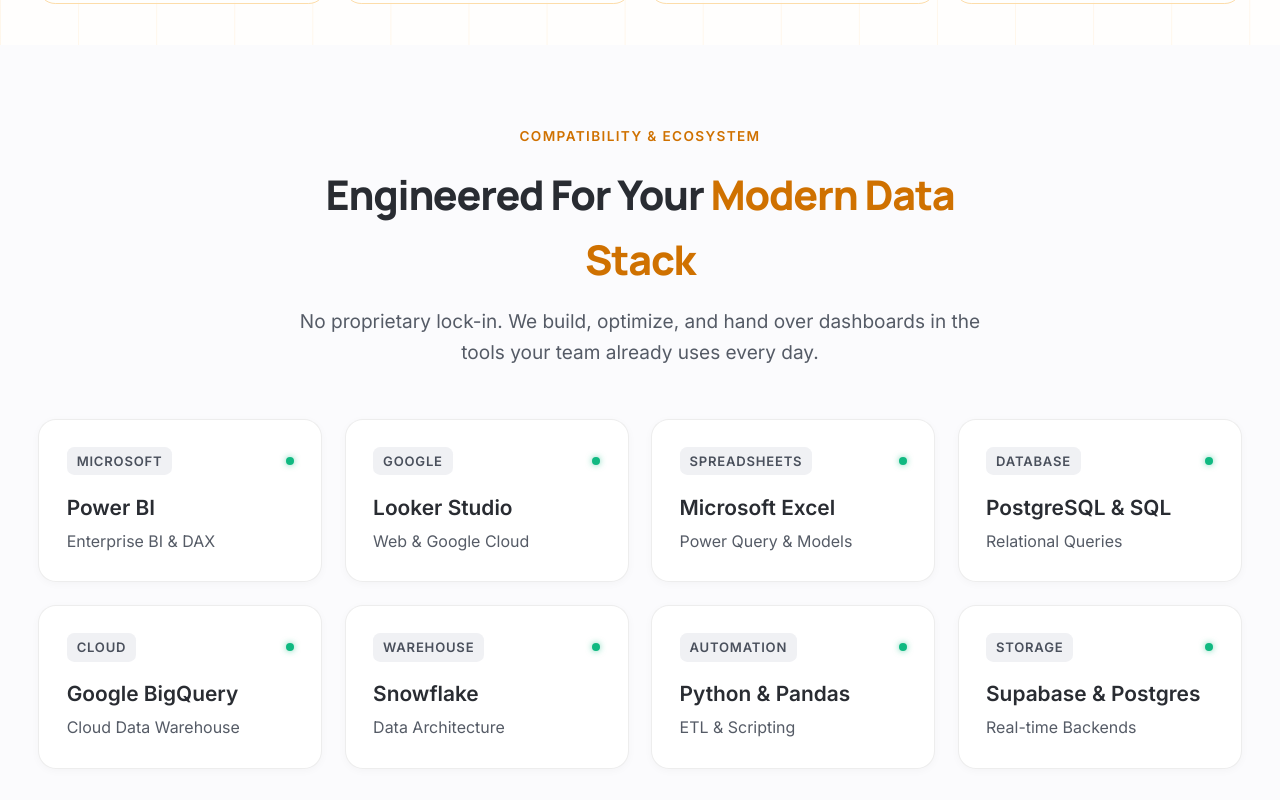
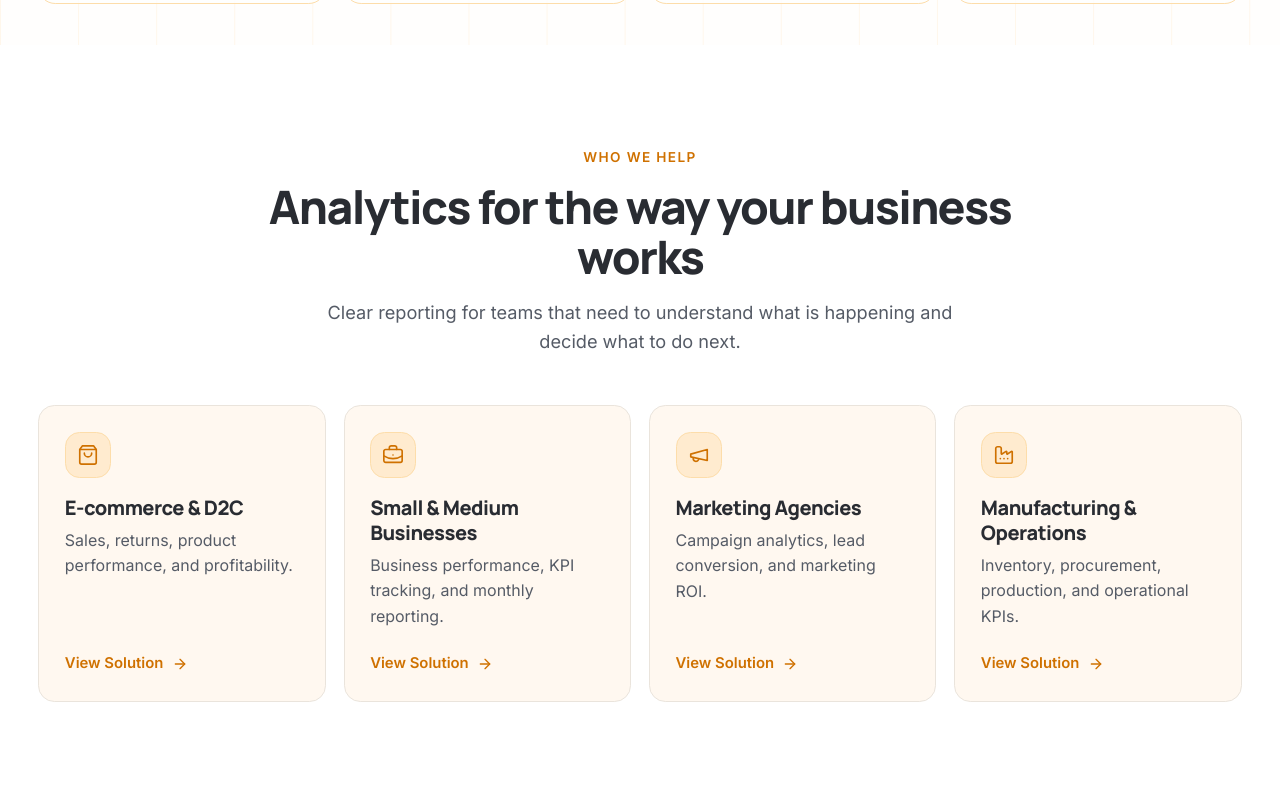
Before and after one commit to sambhavhere17/statpulse, a Next.js app: page / in a window 1280 px wide. Shown: the part 940-1740 px from the top of the page. Built offline with nearby package versions, Linux system fonts and the light colour scheme; no server answers.

Commit message:
Remove compatibility and ecosystem tech stack section

```diff
--- a/src/app/globals.css
+++ b/src/app/globals.css
@@ -3362,99 +3362,6 @@ svg {
   color: var(--orange);
 }
 
-/* Tech Stack Compatibility Strip */
-.tech-stack-section {
-  padding-block: 4.5rem;
-  background: #fbfbfd;
-  border-bottom: 1px solid var(--line-gray);
-}
-
-.tech-stack-intro {
-  text-align: center;
-  max-width: 720px;
-  margin-inline: auto;
-  margin-bottom: 2.8rem;
-}
-
-.tech-stack-heading {
-  font-family: var(--font-manrope), sans-serif;
-  font-size: clamp(1.8rem, 3.2vw, 2.5rem);
-  font-weight: 800;
-  letter-spacing: -0.03em;
-  margin-block: 0.5rem 0.8rem;
-  color: var(--charcoal);
-}
-
-.tech-stack-heading span {
-  color: var(--orange-dark);
-}
-
-.tech-stack-subhead {
-  color: var(--body-gray);
-  font-size: 1.05rem;
-  line-height: 1.6;
-}
-
-.tech-stack-grid {
-  display: grid;
-  grid-template-columns: repeat(auto-fill, minmax(240px, 1fr));
-  gap: 1.25rem;
-}
-
-.tech-stack-card {
-  padding: 1.5rem;
-  border-radius: 1rem;
-  background: var(--white);
-  border: 1px solid rgba(0, 0, 0, 0.07);
-  box-shadow: 0 2px 8px rgba(0, 0, 0, 0.03);
-  transition: transform 0.2s ease, box-shadow 0.2s ease, border-color 0.2s ease;
-}
-
-.tech-stack-card:hover {
-  transform: translateY(-3px);
-  box-shadow: 0 10px 24px rgba(0, 0, 0, 0.07);
-  border-color: rgba(255, 149, 0, 0.4);
-}
-
-.tech-stack-top {
-  display: flex;
-  align-items: center;
-  justify-content: space-between;
-  margin-bottom: 0.85rem;
-}
-
-.tech-badge {
-  font-size: 0.72rem;
-  font-weight: 700;
-  text-transform: uppercase;
-  letter-spacing: 0.06em;
-  padding: 0.2rem 0.55rem;
-  border-radius: 0.4rem;
-  background: #f0f1f4;
-  color: #4a505c;
-}
-
-.tech-status-dot {
-  width: 8px;
-  height: 8px;
-  border-radius: 9999px;
-  background: #10b981;
-  box-shadow: 0 0 6px rgba(16, 185, 129, 0.6);
-}
-
-.tech-stack-card h3 {
-  font-size: 1.15rem;
-  font-weight: 700;
-  margin-bottom: 0.25rem;
-  color: var(--charcoal);
-}
-
-.tech-stack-card p {
-  font-size: 0.88rem;
-  color: var(--body-gray);
-  margin: 0;
-}
-
 /* Interactive ROI Calculator */
 .roi-calculator-card {
   background: var(--white);
--- a/src/components/marketing/home-page.tsx
+++ b/src/components/marketing/home-page.tsx
@@ -21,7 +21,6 @@ import { SectionHeader } from "@/components/ui/section-header";
 import { siteConfig, pricingFootnote } from "@/config/site";
 import { industries } from "@/content/industries";
 import { projects } from "@/content/projects";
-import { TechStackStrip } from "@/components/marketing/tech-stack-strip";
 import { RoiCalculator } from "@/components/marketing/roi-calculator";
 
 const features = [
@@ -129,8 +128,6 @@ export function HomePage() {
           ))}
         </div>
       </section>
-
-      <TechStackStrip />
 
       <section className="section section-white" id="industries">
         <div className="container-site">
--- a/src/components/marketing/tech-stack-strip.tsx
+++ /dev/null
@@ -1,84 +0,0 @@
-import {
-  FileSpreadsheet,
-  Layers,
-  Database,
-  BarChart2,
-  Workflow,
-  Cpu,
-  Boxes,
-} from "lucide-react";
-
-const platforms = [
-  {
-    name: "Power BI",
-    type: "Enterprise BI & DAX",
-    badge: "Microsoft",
-  },
-  {
-    name: "Looker Studio",
-    type: "Web & Google Cloud",
-    badge: "Google",
-  },
-  {
-    name: "Microsoft Excel",
-    type: "Power Query & Models",
-    badge: "Spreadsheets",
-  },
-  {
-    name: "PostgreSQL & SQL",
-    type: "Relational Queries",
-    badge: "Database",
-  },
-  {
-    name: "Google BigQuery",
-    type: "Cloud Data Warehouse",
-    badge: "Cloud",
-  },
-  {
-    name: "Snowflake",
-    type: "Data Architecture",
-    badge: "Warehouse",
-  },
-  {
-    name: "Python & Pandas",
-    type: "ETL & Scripting",
-    badge: "Automation",
-  },
-  {
-    name: "Supabase & Postgres",
-    type: "Real-time Backends",
-    badge: "Storage",
-  },
-];
-
-export function TechStackStrip() {
-  return (
-    <div className="tech-stack-section">
-      <div className="container-site">
-        <div className="tech-stack-intro">
-          <p className="eyebrow eyebrow--center">COMPATIBILITY & ECOSYSTEM</p>
-          <h2 className="tech-stack-heading">
-            Engineered For Your <span>Modern Data Stack</span>
-          </h2>
-          <p className="tech-stack-subhead">
-            No proprietary lock-in. We build, optimize, and hand over dashboards in the tools
-            your team already uses every day.
-          </p>
-        </div>
-
-        <div className="tech-stack-grid">
-          {platforms.map((platform) => (
-            <div className="tech-stack-card" key={platform.name}>
-              <div className="tech-stack-top">
-                <span className="tech-badge">{platform.badge}</span>
-                <span className="tech-status-dot" aria-hidden="true" />
-              </div>
-              <h3>{platform.name}</h3>
-              <p>{platform.type}</p>
-            </div>
-          ))}
-        </div>
-      </div>
-    </div>
-  );
-}
```
Also changed, not shown: 1 other file (tests, documents, lock files or other folders).
